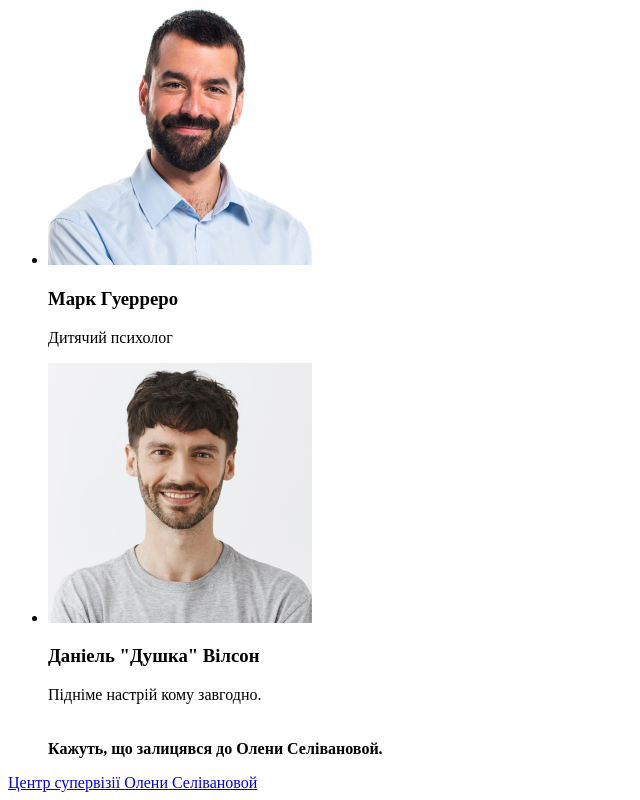
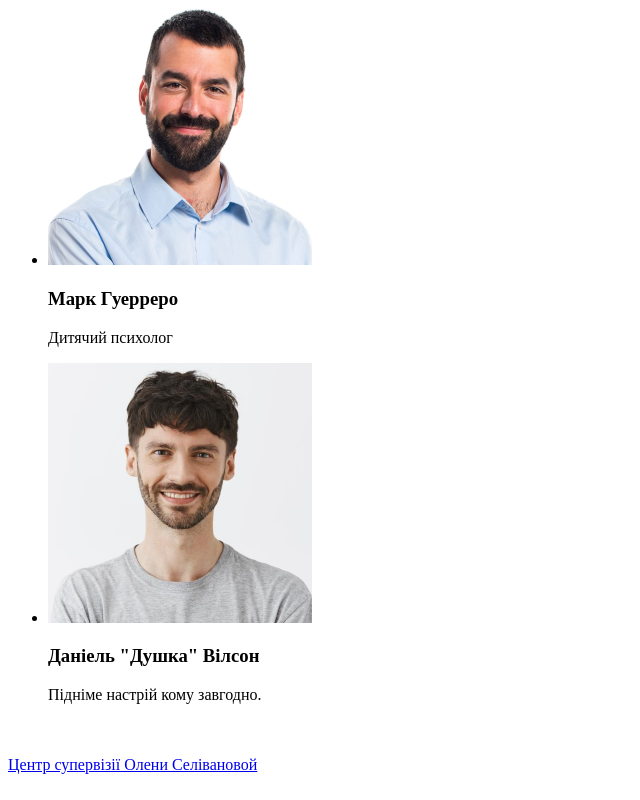
Before and after one commit to xStanislavSemenovx/ElenaSelivanova, a plain HTML site: page index.html in a window 1280 px wide. Shown: the part 3610-4410 px from the top of the page, without its empty margins (0-640 px from the left). Drawn offline with Linux system fonts and the light colour scheme.

Commit message:
Update index.html

```diff
--- a/index.html
+++ b/index.html
@@ -129,9 +129,7 @@
                     width="264">
                     <h3>Даніель "Душка" Вілсон</h3>
                     <p> Підніме настрій кому завгодно. <br><br><br>
-                        <strong>
-                    Кажуть, що залицявся до Олени Селівановой.
-                        </strong>
+
                     </p>
         </li>
         </ul>
```
